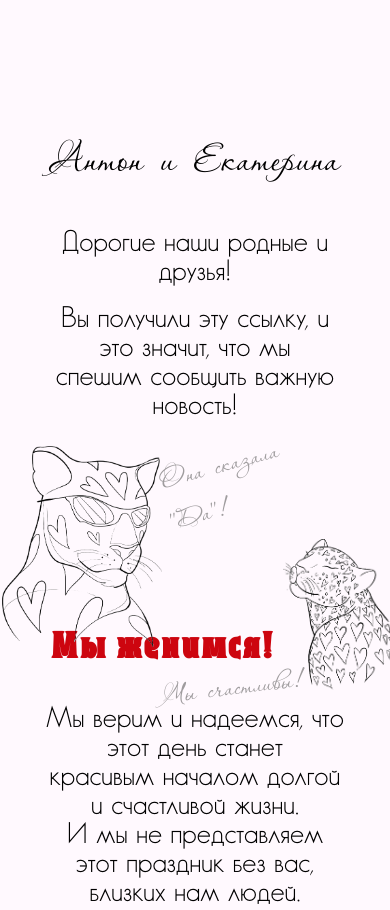
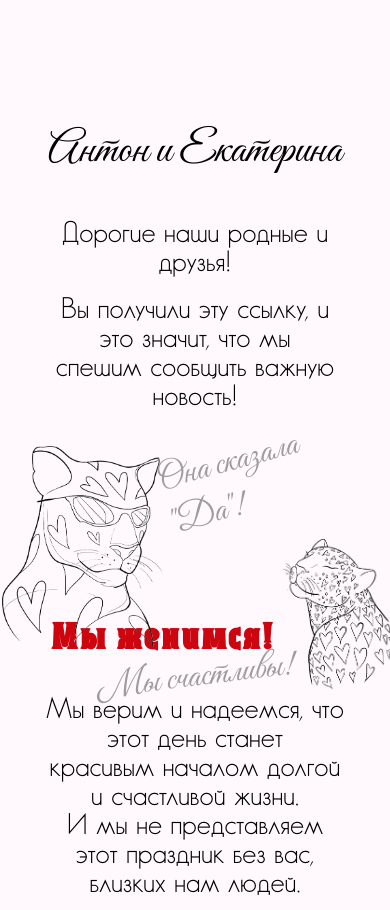
Before and after one commit to KateYag/site1, a plain HTML site: page index.html in a window 390 px wide. Shown: the part 820-1730 px from the top of the page. Drawn offline with Linux system fonts and the light colour scheme.

Commit message:
Add files via upload

```diff
--- a/adaptive.css
+++ b/adaptive.css
@@ -11,7 +11,7 @@
     }
 
     .name {
-        font-size: 56px;
+        font-size: 44px;
         margin-bottom: 40px;
         margin-top: 100px;
     }
@@ -50,9 +50,10 @@
     }
     .main-image-right p {
         font-size: 36px;
-        top: 116px;
-        left: -125px;
+        top: 111px;
+        left: -188px;
         rotate: -7deg;
+        width: 274px;
     }
     .location {
         padding-top: 50px;
@@ -90,6 +91,10 @@
         width: 62px;
         top: 271px;
         right: 82%;
+    }
+    .program {
+        width: 400px;
+        margin: 0 auto;
     }
     .program .wave{
         display: none;
@@ -134,13 +139,13 @@
         margin-left: 20px;
     }
     .time.second {
-        margin-left: 92px;
+        margin-left: 68px;
     }
     .time.three {
         margin-left: -29px;
     }
     .time.four {
-        margin-left: 115px;
+        margin-left: 72px;
     }
     .dot {
         width: 14px;
@@ -248,6 +253,9 @@
     .presence {
         padding-bottom: 30px;
     }
+    .presence .container{
+       max-width: 400px;
+    }
     .presence-title {
         font-size: 36px;
         margin-bottom: 20px;
--- a/index.html
+++ b/index.html
@@ -4,6 +4,7 @@
     <meta charset="UTF-8">
     <meta name="viewport" content="width=device-width, initial-scale=1.0">
     <title>Это по любви</title>
+    <link href="https://fonts.googleapis.com/css2?family=Great+Vibes&subset=cyrillic&display=swap" rel="stylesheet">
 
     <link rel="stylesheet" href="styles.css">
     <link rel="stylesheet" href="adaptive.css">
--- a/styles.css
+++ b/styles.css
@@ -14,6 +14,7 @@
     font-weight: normal;
     font-style: normal;
 }
+
 
 @font-face {
     font-family: "DolomanPavljenko";
@@ -68,7 +69,7 @@ body {
     width: 1.5vw;
 }
 .name {
-    font-family: "Passions", sans-serif;
+    font-family: "Great Vibes", sans-serif;
     font-size: 160px;
     text-align: center;
     margin-bottom: 100px;
@@ -107,7 +108,7 @@ body {
 }
 
 .main-image-left p {
-    font-family: "Passions", sans-serif;
+    font-family: "Great Vibes", sans-serif;
     font-size: 55px;
     position: absolute;
     top: 410px;
@@ -128,7 +129,7 @@ body {
 }
 
 .main-image-right p {
-    font-family: "Passions", sans-serif;
+    font-family: "Great Vibes", sans-serif;
     font-size: 55px;
     position: absolute;
     top: 210px;
```
